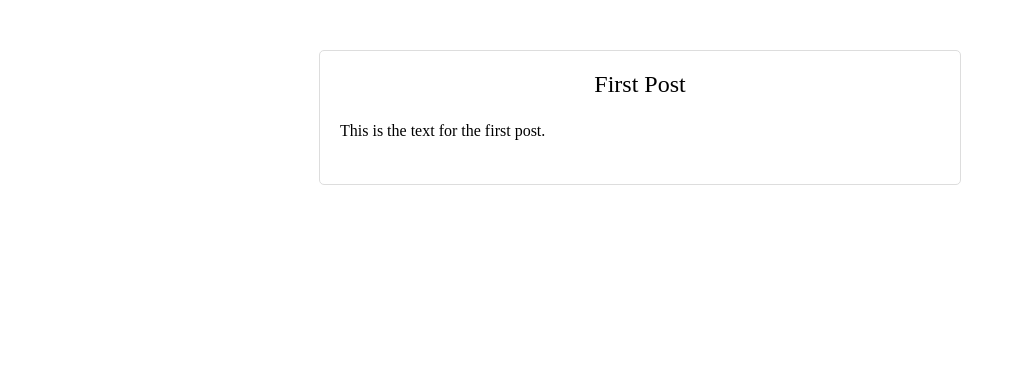
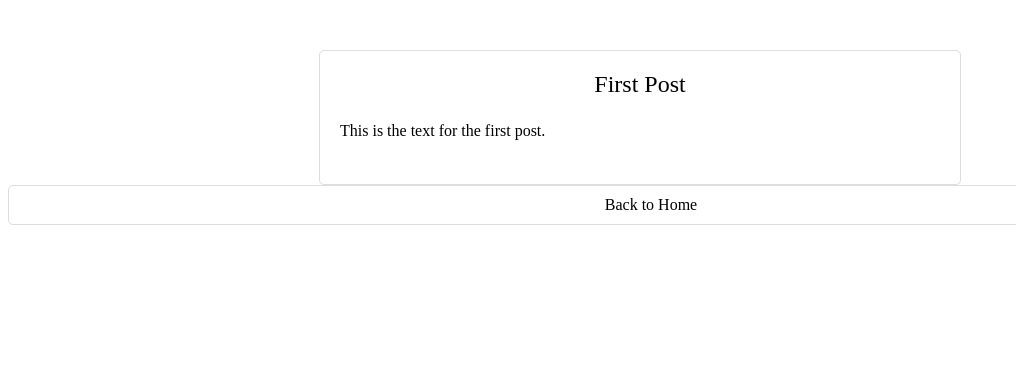
Before and after one commit to eid96/Cross-Site-Scripting, a Flask app: a page that uses templates/Posts.html in a window 1280 px wide. Shown: the top 375 px of the page, without its empty margins (0-1016 px from the left). Run offline with Flask 3, Linux system fonts and the light colour scheme; data comes from the database, SQL or seed files in the repository.

Commit message:
added a back button

```diff
--- a/templates/Posts.html
+++ b/templates/Posts.html
@@ -28,15 +28,29 @@
             font-size: 14px;
             color: #888;
         }
+         .back-btn {
+            width: 100%;
+            padding: 10px;
+            border-radius: 5px;
+            border: 1px solid #ddd;
+            background-color: white;
+            color: black;
+            font-size: 16px;
+            cursor: pointer;
+            text-align: center;
+            text-decoration: none;
+            display: block;
+        }
     </style>
 </head>
 <body>
 
     <div class="post">
-        <div class="title">{{ data[1] }}</div>
-        <div class="text">{{ data[2] }}</div>
+        <div class="title">{{ data[1] | safe }}</div>
+        <div class="text">{{ data[2] | safe}}</div>
         <div class="date">Date Written: {{ data[3] }}</div>
     </div>
+<a href="/" class="back-btn">Back to Home</a>
 
 </body>
 </html>
```
